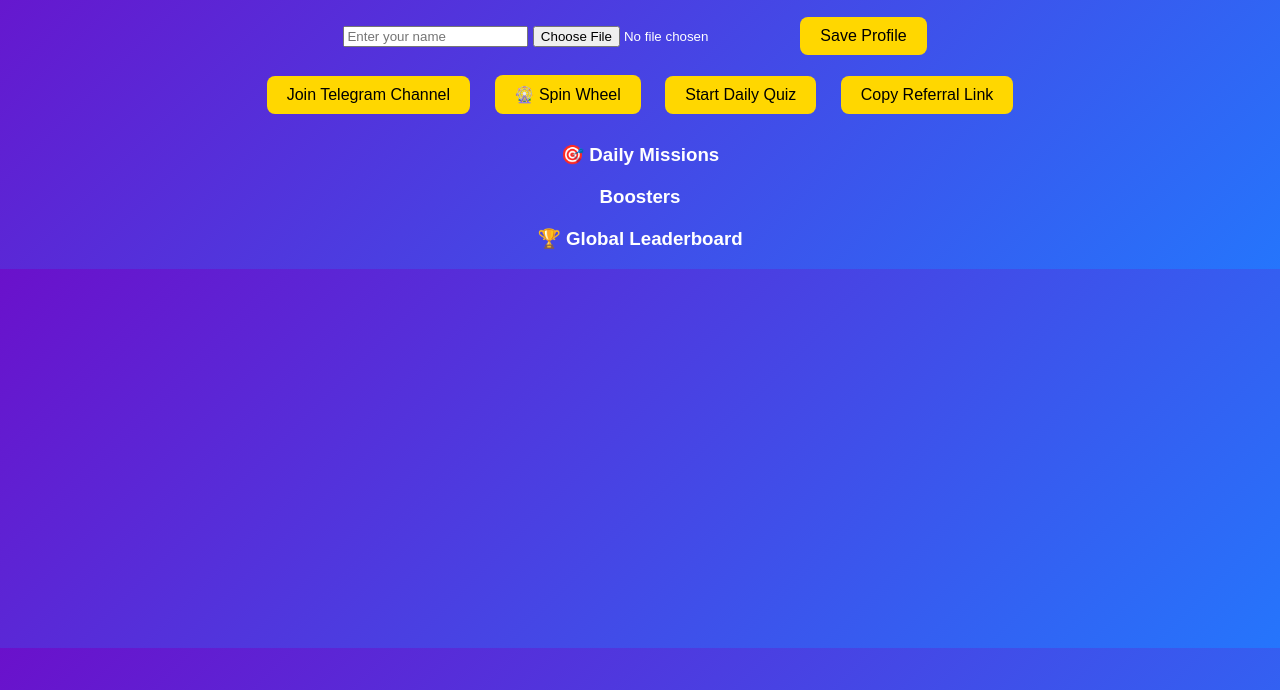
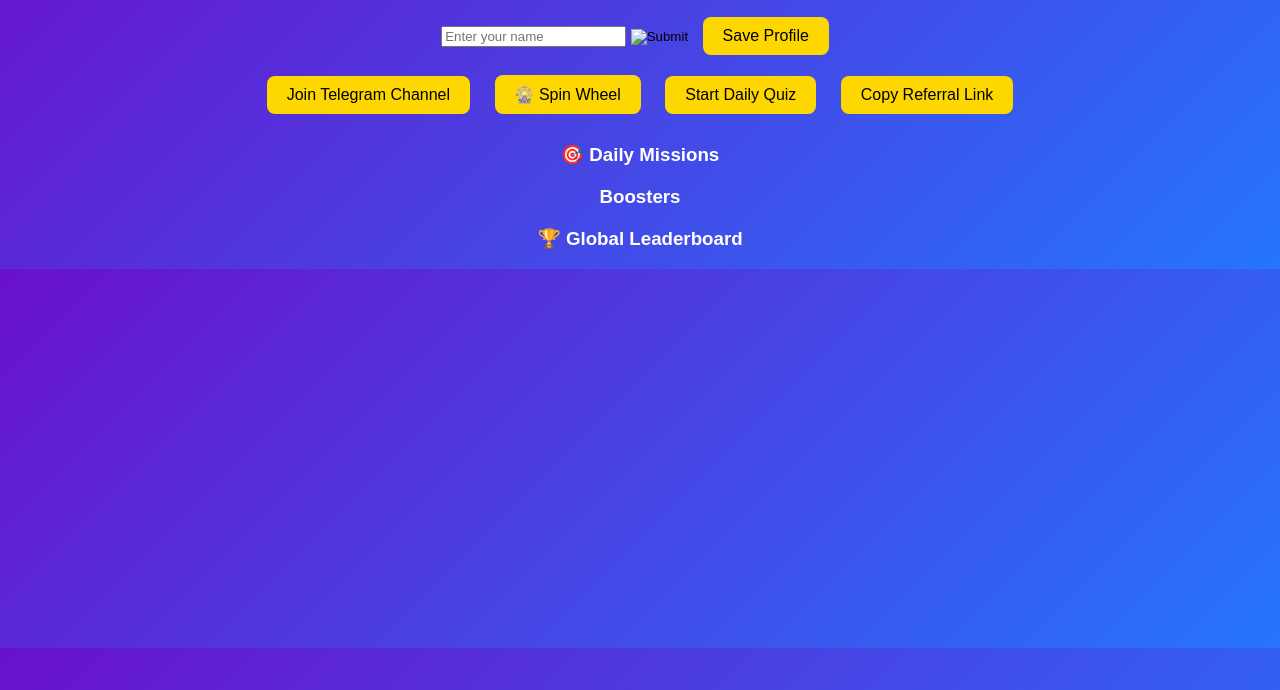
Before and after one commit to Previo1/4Quiz-apps-4th-and-, a plain HTML site: page index.html in a window 1280 px wide. Shown: the part 110-800 px from the top of the page. Drawn offline with Linux system fonts and the light colour scheme; no server answers.

Commit message:
index.html

```diff
--- a/index.html
+++ b/index.html
@@ -18,7 +18,7 @@
         <main>
             <div id="profile-section">
                 <input type="text" id="username" placeholder="Enter your name">
-                <input type="file" id="avatar-upload" accept="image/*">
+                <input type="image" id="avatar-upload" accept="image/*">
                 <button id="save-profile">Save Profile</button>
             </div>
 
```
